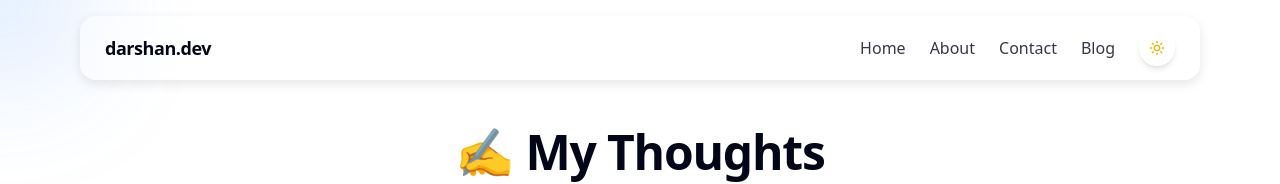
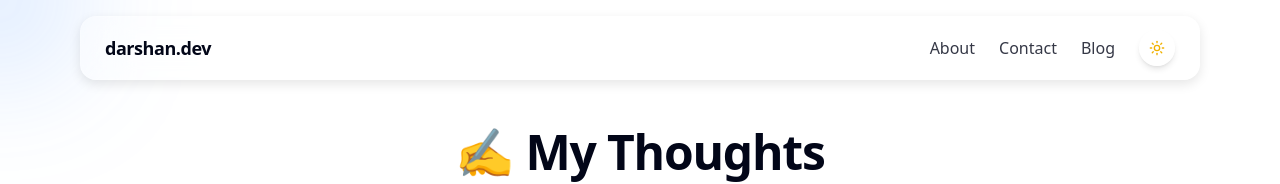
Before and after one commit to thedarshannn/my-app, a Next.js app: page /blog in a window 1280 px wide. Shown: the top 184 px of the page. Built offline with nearby package versions, Linux system fonts and the light colour scheme.

Commit message:
Remove Home link from NavBar and clean up footer section in Home page.

```diff
--- a/app/page.tsx
+++ b/app/page.tsx
@@ -50,11 +50,6 @@ export default function Home() {
           </CardContent>
         </Card>
       </section>
-
-      {/* Footer */}
-      <footer className="mt-24 text-sm text-gray-500">
-        © {new Date().getFullYear()} Darshan Prajapati. All rights reserved.
-      </footer>
     </main>
   );
 }
--- a/components/NavBar.tsx
+++ b/components/NavBar.tsx
@@ -7,7 +7,6 @@ import { ModeToggle } from "./ThemeToggle";
 import { Menu, X } from "lucide-react";
 
 const navLinks = [
-  { name: "Home", href: "/" },
   { name: "About", href: "/about" },
   { name: "Contact", href: "/contact" },
   { name: "Blog", href: "/blog" },
```
